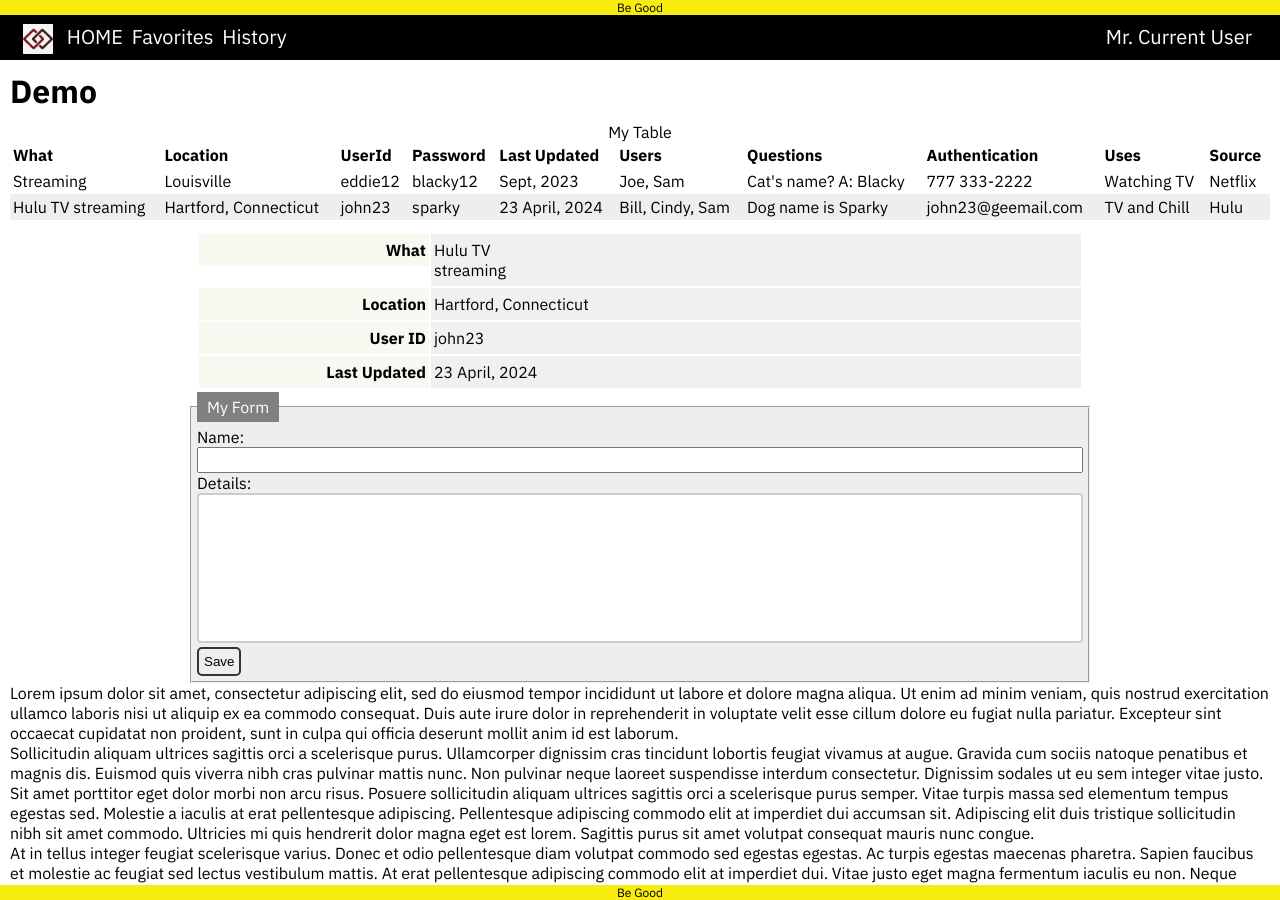
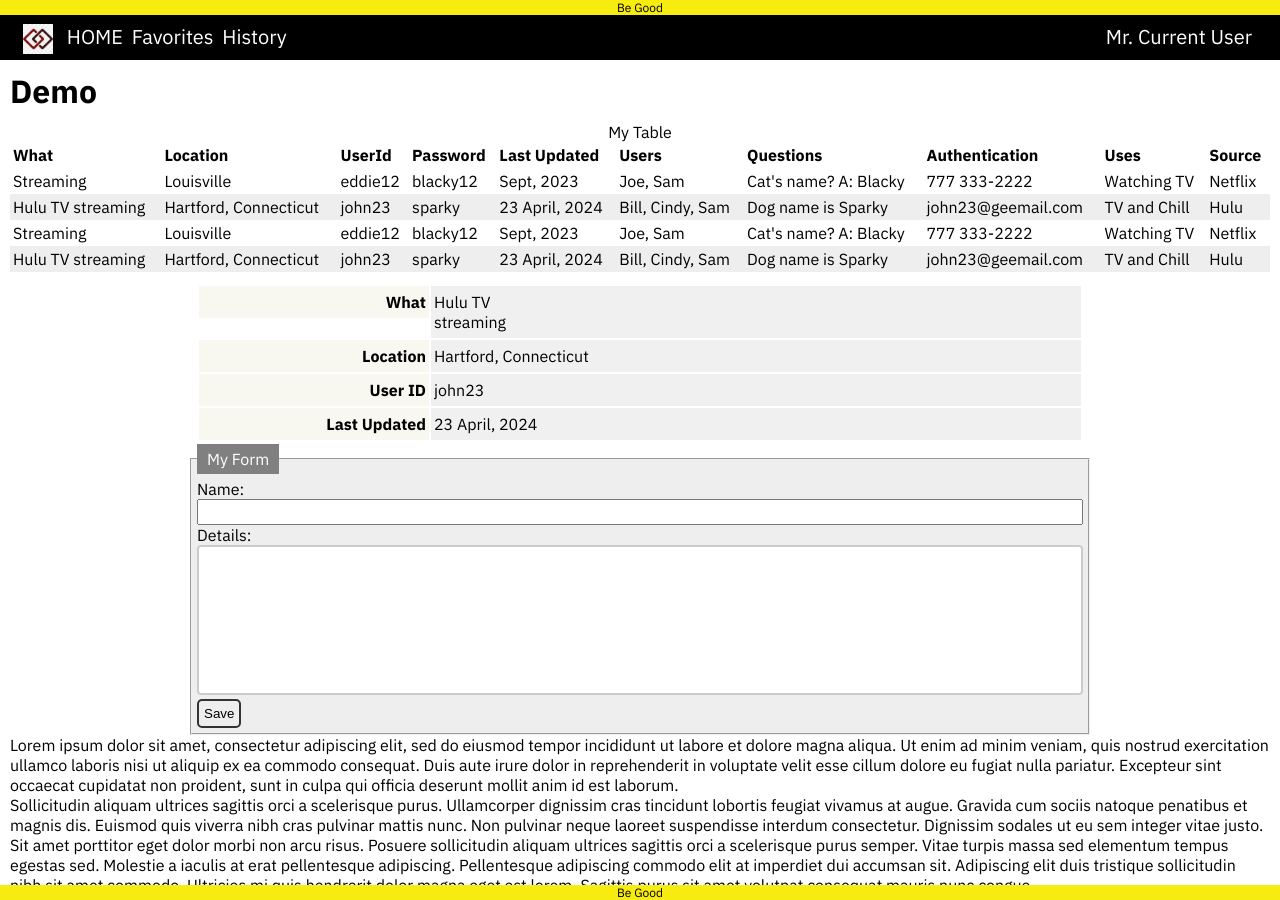
Before and after one commit to gothamgo/demo, a Jekyll site: the page built from index.html, in a window 1280 px wide and 900 px high. Built offline with Jekyll 4.4.1, drawn with Linux system fonts in a browser that asks for light colours.

Commit message:
Update table.html

```diff
--- a/_includes/table.html
+++ b/_includes/table.html
@@ -85,6 +85,30 @@
       <td>TV and Chill</td>
       <td>Hulu</td>
     </tr>
+    <tr>
+      <td>Streaming</td>
+      <td>Louisville</td>
+      <td>eddie12</td>
+      <td>blacky12</td>
+      <td>Sept, 2023</td>
+      <td>Joe, Sam</td>
+      <td>Cat's name? A: Blacky</td>
+      <td>777 333-2222</td>
+      <td>Watching TV</td>
+      <td>Netflix</td>
+    </tr>
+    <tr>
+      <td>Hulu TV streaming</td>
+      <td>Hartford, Connecticut</td>
+      <td>john23</td>
+      <td>sparky</td>
+      <td>23	April, 2024</td>
+      <td>Bill, Cindy, Sam</td>
+      <td>Dog name is Sparky</td>
+      <td>john23@geemail.com</td>
+      <td>TV and Chill</td>
+      <td>Hulu</td>
+    </tr>
   </tbody>
 </table>
 </div>
```
